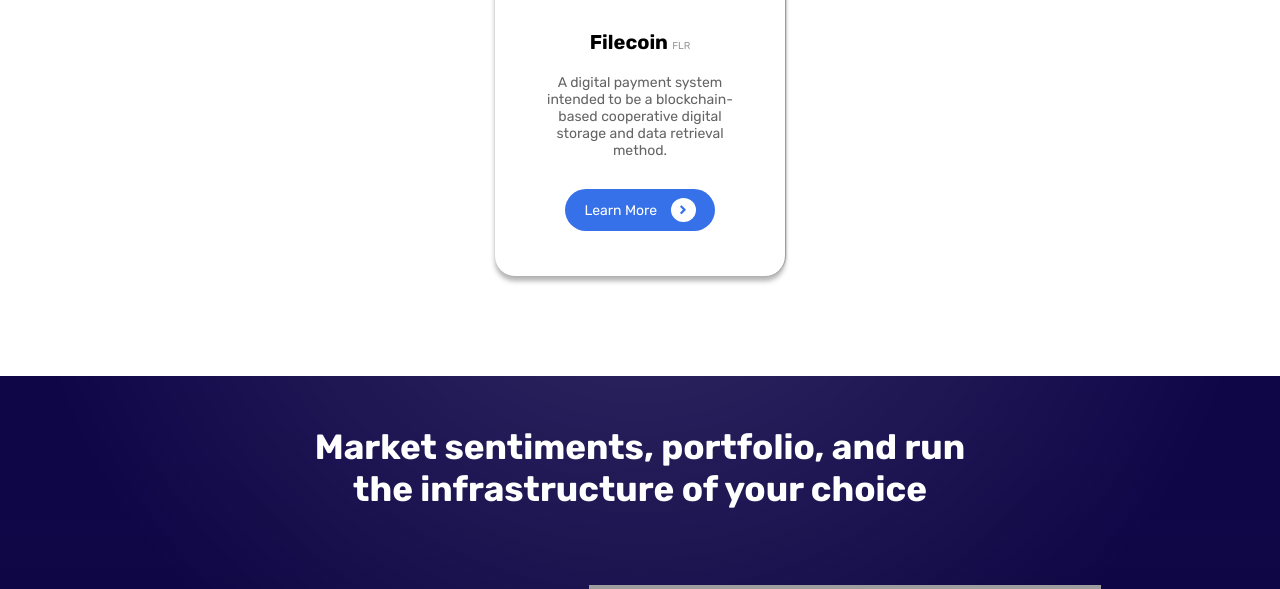
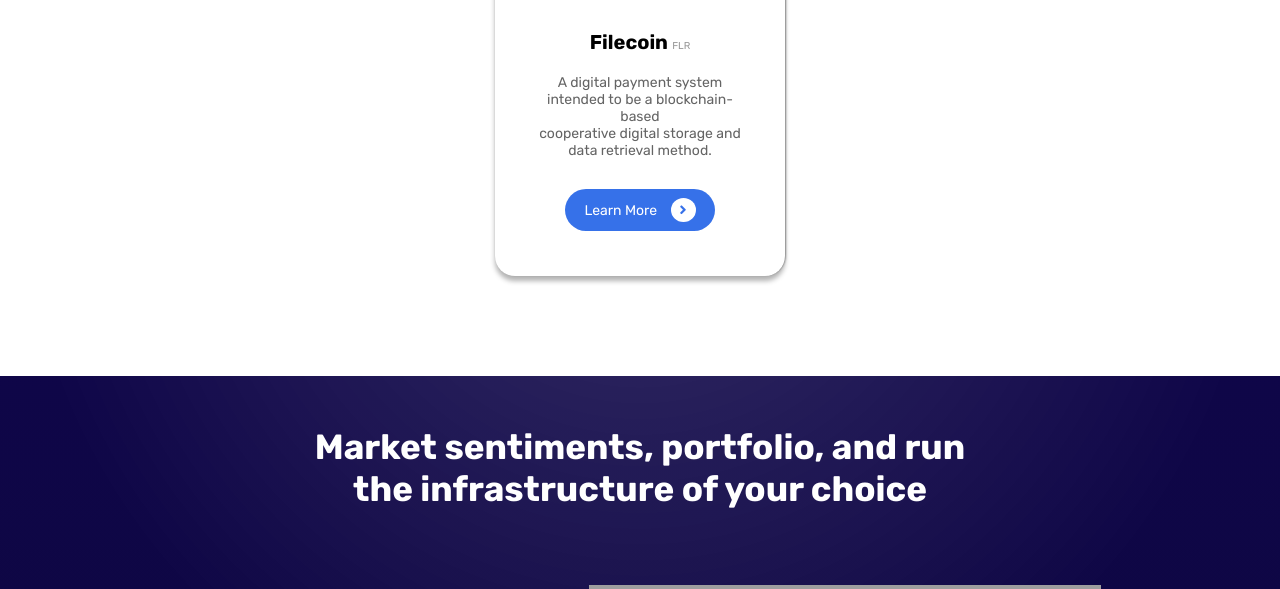
Before and after one commit to gamingflexer/hack-o-pitch, a Flask app: page / in a window 1280 px wide. Shown: the part 2243-2832 px from the top of the page. Run offline with Flask 2, Linux system fonts and the light colour scheme; style sheets or scripts are compiled from the project's sources; parts of the project's set-up code (start-up, migrations or seed data) failed here and were passed over; grey boxes are pictures that could not be loaded.

Commit message:
edited homepage

```diff
--- a/flask/apps/templates/home.html
+++ b/flask/apps/templates/home.html
@@ -191,7 +191,8 @@
                         <img src="./static/assets/img/filecoin2.png" alt="" class="info-card__icon" />
                         <h3 class="info-card__title">Filecoin <span>FLR</span></h3>
                         <p class="info-card__description">
-                            A digital payment system intended to be a blockchain-based cooperative digital storage and data retrieval method.
+                            A digital payment system intended to be a blockchain-based <br>
+                            cooperative digital storage and data retrieval method.
                                                 </p>
                         <a href="#" class="info-card__btn">Learn More <i class="fas fa-angle-right"></i></a>
                     </div>
@@ -252,7 +253,7 @@
         <!-- Call To Action -->
         <aside class="cta-section" id="contact">
             <div class="cta-section__content">
-                <h3 class="cta-section__content__title">Grow your Business</h3>
+                <h3 class="cta-section__content__title">Contact US</h3>
                 <p class="cta-section__content__description">
                     Join now with us to get the latest news and start with the community.
                 </p>
```
